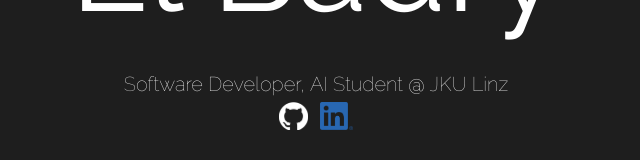
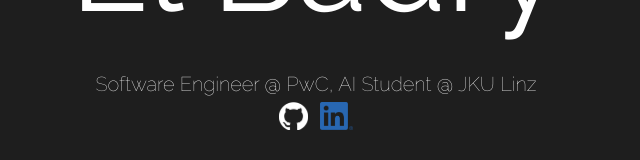
Before and after one commit to necoder27/l-el, a Vue app: page / in a window 1280 px wide. Shown: the part 436-596 px from the top of the page, without its empty margins (324-964 px from the left). Built offline with nearby package versions, Linux system fonts and the light colour scheme.

Commit message:
feat: added current occupation

```diff
--- a/src/components/AboutPage/AboutPageDescription.vue
+++ b/src/components/AboutPage/AboutPageDescription.vue
@@ -5,7 +5,7 @@
 <template>
   <div>
     <p class="text-xl lg:text-3xl lg:tracking-wider">
-      hey there! my name is <span class="text-nowrap underline decoration-gray-500"><strong>Laetitia El Badry</strong></span> and i'm a soon-to-be artificial intelligence student at johannes kepler university linz.
+      hey there! my name is <span class="text-nowrap underline decoration-gray-500"><strong>Laetitia El Badry</strong></span> and i'm a software engineer at pwc and an artificial intelligence student at johannes kepler university linz.
       prior to my pursuit of a bachelor's degree i graduated from the bilingual (german, english) class of the
       computer science department at htl spengergasse.<sup><a href="#footnoteHTL" class="text-gray-500">[1]</a></sup>
       after finishing school i started studying computer science at the technical university of vienna but after completing a few courses i
--- a/src/components/HomePage/LandingPageInfo.vue
+++ b/src/components/HomePage/LandingPageInfo.vue
@@ -1,6 +1,6 @@
 <template>
   <div class="flex flex-col h-[10vh] text-sm xs:text-sm md:text-xl m-5 md:m-10 font-light lg:font-thin">
-    <span>Software Developer, AI Student &commat; JKU Linz</span>
+    <span>Software Engineer @ PwC, AI Student &commat; JKU Linz</span>
     <div class="flex justify-center w-full mt-1 space-x-3">
       <a href="https://github.com/necoder27">
         <img src="@/assets/imgs/logos/github-mark/github-mark-white.png"
```
